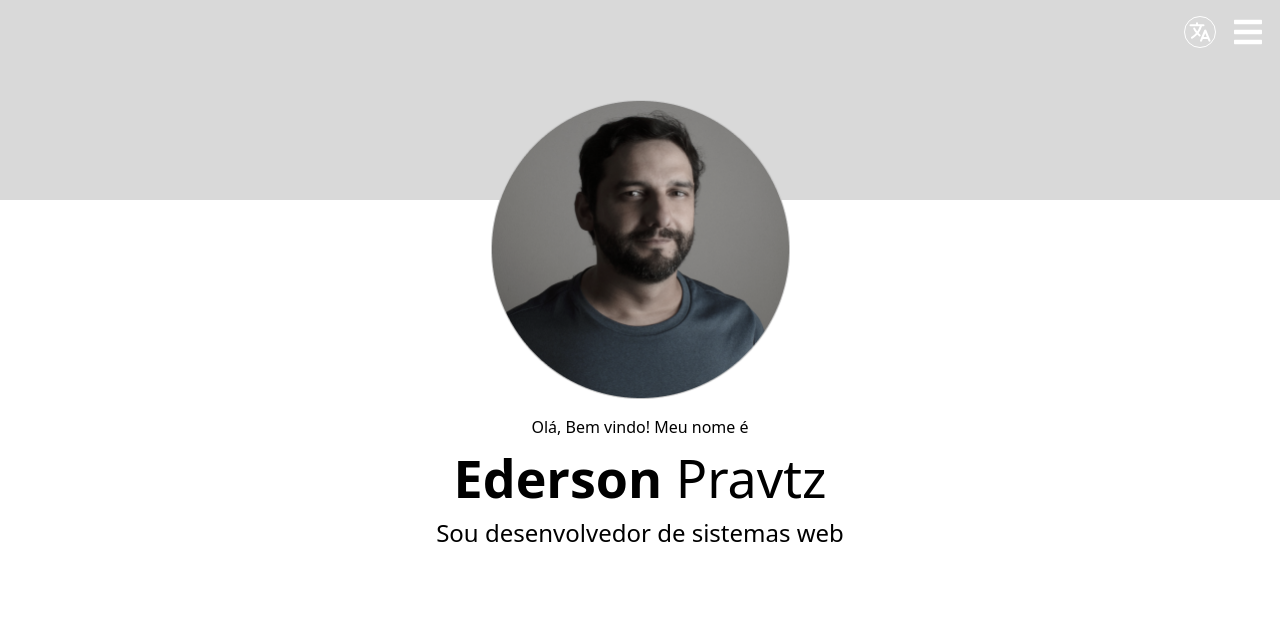
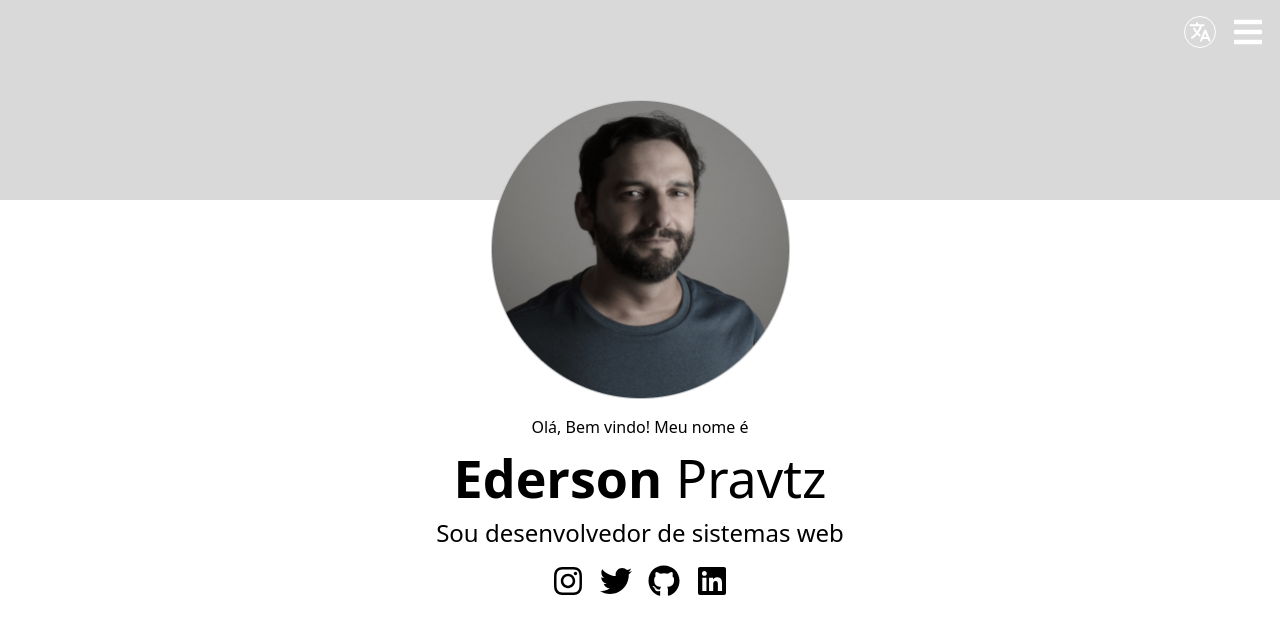
Before and after one commit to pravtz/my-blog, a Next.js app: page / in a window 1280 px wide. Shown: the top 634 px of the page. Built offline with nearby package versions, Linux system fonts and the light colour scheme.

Commit message:
create wrapper social media

```diff
--- /dev/null
+++ b/src/components/SocialMedia/index.tsx
@@ -0,0 +1,23 @@
+import Link from "next/link"
+import { ButtonIcon } from "../ButtonIcon"
+import {FaInstagram, FaTwitter, FaGithub, FaLinkedin} from "react-icons/fa"
+
+
+export const SolcialMedia = () => {
+  return (
+    <div className="w-full flex gap-4 justify-center">
+      <Link target="_blank" href={"https://www.instagram.com/pravtz/"} passHref>
+        <ButtonIcon sizeIcon="32" icon={FaInstagram} type="button" />
+      </Link>
+      <Link target="_blank" href={"https://twitter.com/pravtz"} passHref>
+        <ButtonIcon sizeIcon="32" icon={FaTwitter} type="button" />
+      </Link>
+      <Link target="_blank" href={"https://www.github.com/pravtz/"} passHref>
+        <ButtonIcon sizeIcon="32" icon={FaGithub} type="button" />
+      </Link>
+      <Link target="_blank" href={"https://www.linkedin.com/in/pravtz/"} passHref>
+        <ButtonIcon sizeIcon="32" icon={FaLinkedin} type="button" />
+      </Link>
+    </div>
+  )
+}
--- a/src/pages/index.tsx
+++ b/src/pages/index.tsx
@@ -3,6 +3,8 @@ import { Inter } from 'next/font/google'
 import { FaBars } from 'react-icons/fa'
 import { IoLanguage } from 'react-icons/io5'
 import { MainLayout } from '@/layouts/main.layout'
+import { ButtonIcon } from '@/components/ButtonIcon'
+import { SolcialMedia } from '@/components/SocialMedia'
 
 const inter = Inter({ subsets: ['latin'] })
 
@@ -19,7 +21,8 @@ export default function Home() {
                   <IoLanguage size='24px' />
                 </div>
               </button>
-              <FaBars size={'32px'} />
+
+              <ButtonIcon icon={FaBars} colorIcon='white' sizeIcon='32px' onClick={()=> alert("testando")}/>
             </div>
           </div>
         </header>
@@ -35,6 +38,9 @@ export default function Home() {
               <h1 className='text-[52px]'><span className=' font-bold'>Ederson </span>Pravtz</h1>
               <p className=' text-2xl'>Sou desenvolvedor de sistemas web</p>
             </div>
+            <div className='py-4'>
+              <SolcialMedia />
+            </div>
           </div>
         </div>
       </main>
```
